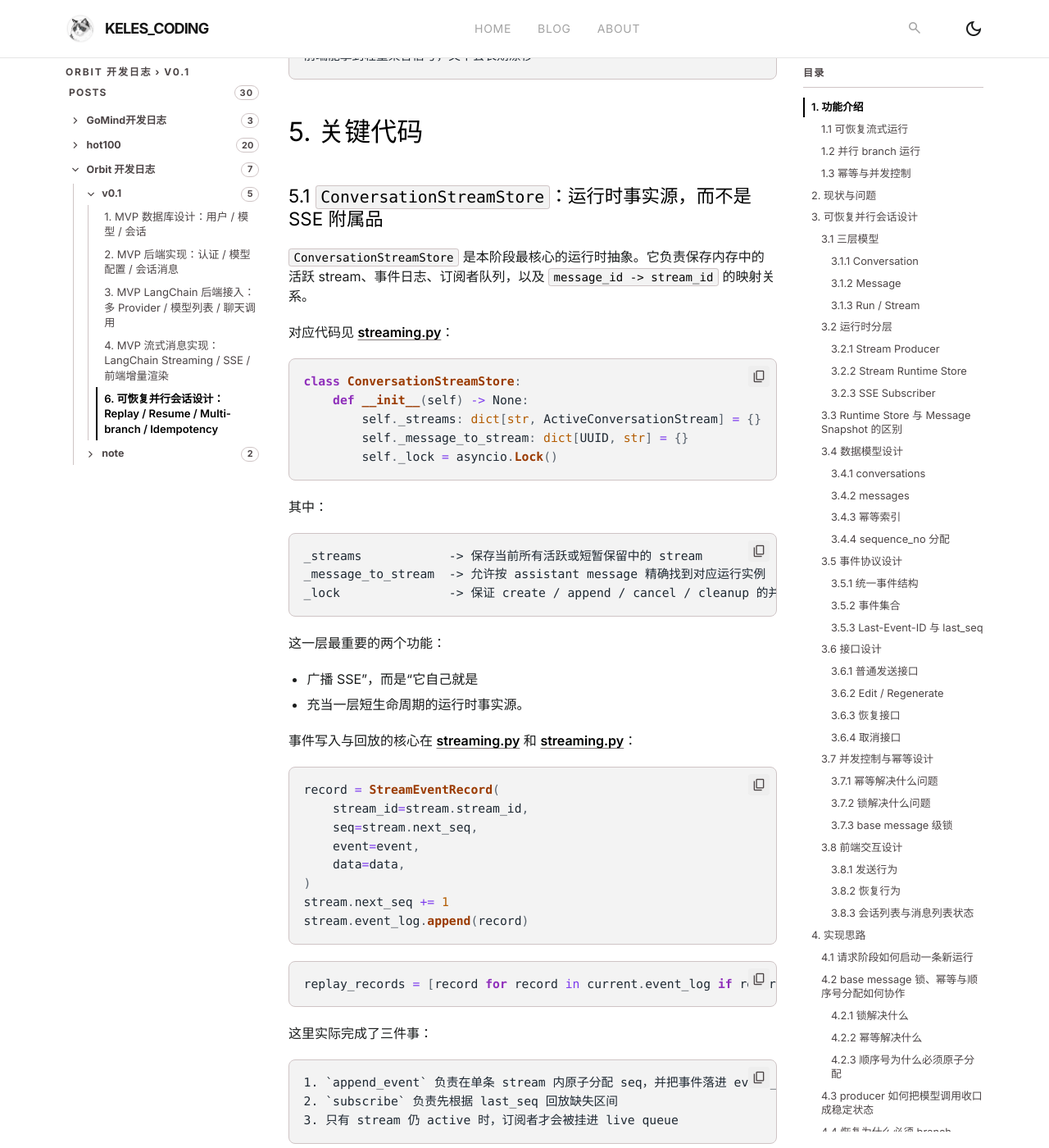
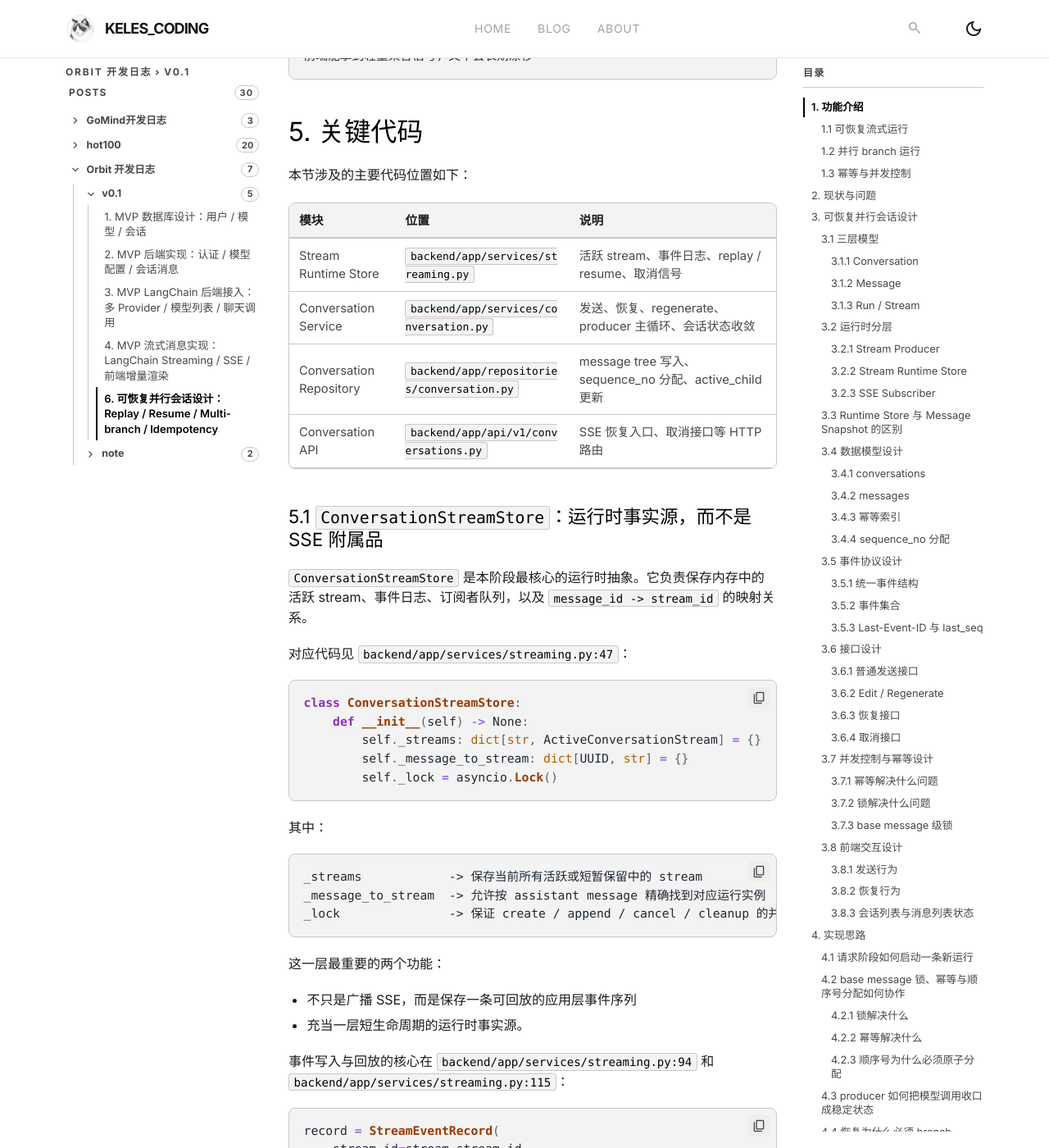
Before and after one commit to KeLes-Coding/KeLes-Coding.github.io, a Jekyll site: the page built from _posts/Orbit 开发日志/v0.1/2026-05-05-6.MVP 可恢复并行会话设计.md, in a window 1280 px wide and 1400 px high, scrolled down 21449 px. Shown: the whole window at 82% size. Built offline with Jekyll 4.4.1, drawn with Linux system fonts in a browser that asks for light colours; nearby versions of some CDN libraries; some of the changed text lies outside the part shown.

Commit message:
feat: 更新文档，添加关键代码位置说明以支持可恢复并行会话设计

````diff
--- a/_posts/Orbit 开发日志/v0.1/2026-05-05-6.MVP 可恢复并行会话设计.md
+++ b/_posts/Orbit 开发日志/v0.1/2026-05-05-6.MVP 可恢复并行会话设计.md
@@ -921,11 +921,20 @@ stream 结束时，统一重新扫描 conversation 下是否还存在 streaming
 
 ## 5. 关键代码
 
+本节涉及的主要代码位置如下：
+
+| 模块 | 位置 | 说明 |
+| --- | --- | --- |
+| Stream Runtime Store | `backend/app/services/streaming.py` | 活跃 stream、事件日志、replay / resume、取消信号 |
+| Conversation Service | `backend/app/services/conversation.py` | 发送、恢复、regenerate、producer 主循环、会话状态收敛 |
+| Conversation Repository | `backend/app/repositories/conversation.py` | message tree 写入、sequence_no 分配、active_child 更新 |
+| Conversation API | `backend/app/api/v1/conversations.py` | SSE 恢复入口、取消接口等 HTTP 路由 |
+
 ### 5.1 `ConversationStreamStore`：运行时事实源，而不是 SSE 附属品
 
 `ConversationStreamStore` 是本阶段最核心的运行时抽象。它负责保存内存中的活跃 stream、事件日志、订阅者队列，以及 `message_id -> stream_id` 的映射关系。
 
-对应代码见 [streaming.py](/home/keles/WorkSpace/Orbit/backend/app/services/streaming.py:47)：
+对应代码见 `backend/app/services/streaming.py:47`：
 
 ```python
 class ConversationStreamStore:
@@ -944,10 +953,10 @@ _lock               -> 保证 create / append / cancel / cleanup 的并发安全
 ```
 
 这一层最重要的两个功能：
-- 广播 SSE”，而是“它自己就是
+- 不只是广播 SSE，而是保存一条可回放的应用层事件序列
 - 充当一层短生命周期的运行时事实源。
 
-事件写入与回放的核心在 [streaming.py](/home/keles/WorkSpace/Orbit/backend/app/services/streaming.py:94) 和 [streaming.py](/home/keles/WorkSpace/Orbit/backend/app/services/streaming.py:115)：
+事件写入与回放的核心在 `backend/app/services/streaming.py:94` 和 `backend/app/services/streaming.py:115`：
 
 ```python
 record = StreamEventRecord(
@@ -980,7 +989,7 @@ Replay / Resume 的核心：
 再无缝切到 live 队列
 ```
 
-取消逻辑也在这一层完成，[streaming.py](/home/keles/WorkSpace/Orbit/backend/app/services/streaming.py:156)：
+取消逻辑也在这一层完成，`backend/app/services/streaming.py:156`：
 
 ```python
 stream_id = self._message_to_stream.get(message_id)
@@ -1000,7 +1009,7 @@ producer_task.cancel()
 
 ### 5.2 `start_stream_user_message`：请求阶段如何稳定启动一条新运行
 
-普通发送的主入口在 [conversation.py](/home/keles/WorkSpace/Orbit/backend/app/services/conversation.py:64)。
+普通发送的主入口在 `backend/app/services/conversation.py:64`。
 
 这一段代码真正重要的地方在于它把并行发送最容易出错的几个点放进了同一个受控流程：
 
@@ -1047,7 +1056,7 @@ stream_id = self._build_stream_id(assistant_message.id)
 3. 新 assistant placeholder 创建后立即拥有自己的 stream_id
 ```
 
-消息写入真正依赖的底层仓储逻辑在 [conversation.py](/home/keles/WorkSpace/Orbit/backend/app/repositories/conversation.py:252) 和 [conversation.py](/home/keles/WorkSpace/Orbit/backend/app/repositories/conversation.py:285)。`create_user_message` 与 `create_assistant_placeholder` 都会从 `ConversationRepository.allocate_message_sequence_no` 原子领取顺序号，并在有 parent 的情况下同步刷新 `parent.active_child_message_id`。
+消息写入真正依赖的底层仓储逻辑在 `backend/app/repositories/conversation.py:252` 和 `backend/app/repositories/conversation.py:285`。`create_user_message` 与 `create_assistant_placeholder` 都会从 `ConversationRepository.allocate_message_sequence_no` 原子领取顺序号，并在有 parent 的情况下同步刷新 `parent.active_child_message_id`。
 
 同时，请求阶段还会更新会话级聚合状态：
 
@@ -1063,7 +1072,7 @@ conversation.has_active_run = True
 
 并行发送真正难的部分不是“写消息”，而是“在写之前如何稳定判定当前语义”。
 
-这部分核心逻辑集中在 [conversation.py](/home/keles/WorkSpace/Orbit/backend/app/services/conversation.py:1080) 之后。
+这部分核心逻辑集中在 `backend/app/services/conversation.py:1080` 之后。
 
 `_resolve_parent_message` 负责把“显式分支发送”与“旧 active_leaf 兼容”统一起来：
 
@@ -1093,7 +1102,7 @@ assistant_message = await self.messages.get_first_assistant_child(...)
 再从这个 user message 下恢复它当前对应的 assistant child
 ```
 
-而 regenerate 的幂等更严格，[conversation.py](/home/keles/WorkSpace/Orbit/backend/app/services/conversation.py:1137)：
+而 regenerate 的幂等更严格，`backend/app/services/conversation.py:1137`：
 
 ```text
 不仅要看 parent_message_id
@@ -1108,7 +1117,7 @@ assistant_message = await self.messages.get_first_assistant_child(...)
 
 ### 5.4 `_produce_stream`：后台任务如何把一次模型调用收口成稳定状态
 
-真正的运行主循环在 [conversation.py](/home/keles/WorkSpace/Orbit/backend/app/services/conversation.py:1368)。
+真正的运行主循环在 `backend/app/services/conversation.py:1368`。
 
 它的第一步不是立刻读模型，而是先恢复运行上下文：
 
@@ -1157,7 +1166,7 @@ event="message.delta"
 
 ### 5.5 `_resolve_message_active_stream` 与恢复接口：为什么恢复是 branch-aware 的
 
-恢复的关键在于 [conversation.py](/home/keles/WorkSpace/Orbit/backend/app/services/conversation.py:1157) 这一段 branch 解析逻辑。
+恢复的关键在于 `backend/app/services/conversation.py:1157` 这一段 branch 解析逻辑。
 
 ```python
 candidate = message
@@ -1207,7 +1216,7 @@ conversation scoped single active stream
 
 并行场景下最容易漂移的状态，其实不是消息本身，而是 conversation 上的缓存字段。
 
-这部分核心逻辑在 [conversation.py](/home/keles/WorkSpace/Orbit/backend/app/services/conversation.py:1632)：
+这部分核心逻辑在 `backend/app/services/conversation.py:1632`：
 
 ```python
 if conversation.active_stream_id == stream_id and conversation.active_stream_message_id == message_id:
@@ -1241,7 +1250,7 @@ event="conversation.run_state_changed"
 
 ### 5.7 取消接口：按 message 定向取消 producer
 
-取消接口的真实实现现在是 [conversations.py](/home/keles/WorkSpace/Orbit/backend/app/api/v1/conversations.py:424)：
+取消接口的真实实现现在是 `backend/app/api/v1/conversations.py:424`：
 
 ```python
 @router.post(
@@ -1251,7 +1260,7 @@ event="conversation.run_state_changed"
 )
 ```
 
-服务层实现见 [conversation.py](/home/keles/WorkSpace/Orbit/backend/app/services/conversation.py:1017)：
+服务层实现见 `backend/app/services/conversation.py:1017`：
 
 ```python
 did_signal = await conversation_stream_store.cancel(message_id=message_id)
````
